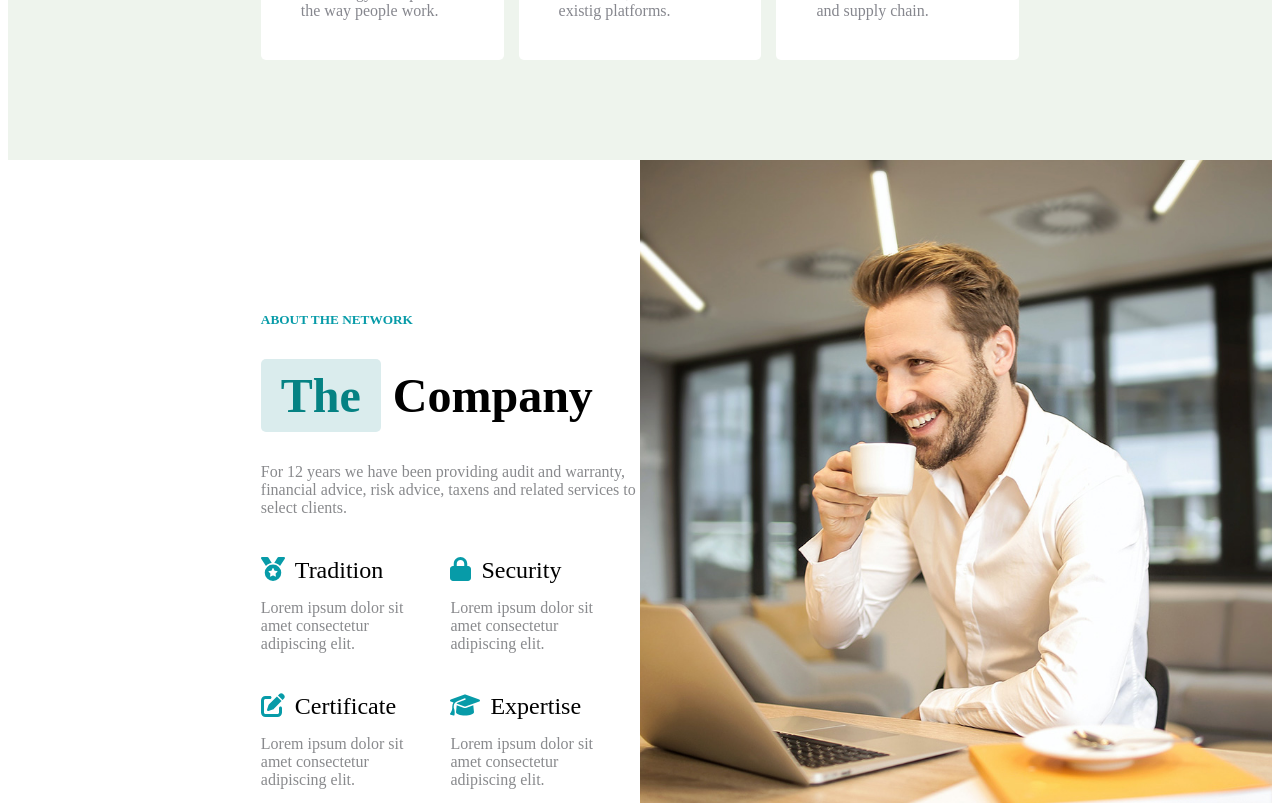
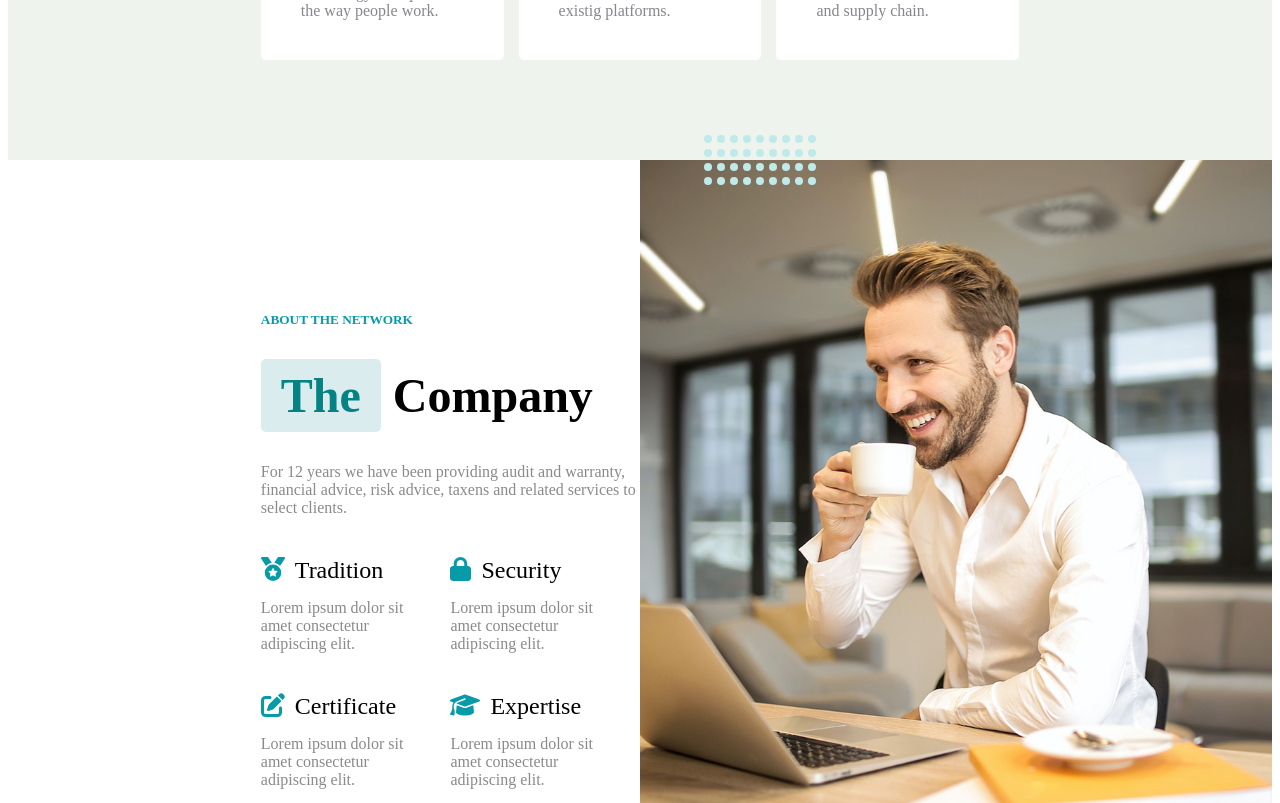
Before and after one commit to Maino24/proj-html-vuejs, a Vue app: page / in a window 1280 px wide. Shown: the part 1180-1983 px from the top of the page. Built offline with nearby package versions, Linux system fonts and the light colour scheme.

Commit message:
. tra section

```diff
--- a/src/components/HeaderComp.vue
+++ b/src/components/HeaderComp.vue
@@ -17,13 +17,11 @@
     <div id="containerHeaderBottom">
       <div class="containerContent">
         <img id="logoH" src="../assets/logo-light.png" alt="">
-
         <div class="contaierLista">
           <HeaderBottom
             v-for="(elem, index) in headerMenu"
             :key="index"
             :headerMenu='elem'/>
-
         <button class="buttonGet">GET IN TOUCH</button>
         </div>
       </div>
@@ -79,7 +77,6 @@ export default {
     margin: auto;
     justify-content: space-between;
     padding: 15px 0;
-
   }
   .contattiRight{
     display: flex;
@@ -90,22 +87,17 @@ export default {
     padding-right: 10px;
     padding-left: 10px;
   }
-
 }
 
 #containerHeaderBottom{
-  //height: 600px;
   background: rgba(0,0,0,0.7)url(../assets/hero-image.png);
   background-size: cover;
   background-repeat: no-repeat;
   background-position: bottom;
-  //filter: brightness(80%);
   background-blend-mode: darken;
-
   .imgTitle{
     padding-bottom: 10px;
   }
-
   .containerContent{
     width: 60%;
     margin: auto;
@@ -121,16 +113,12 @@ export default {
       border-radius: 5px;
     }
   }
-
   #logoH{
     width: 150px;
-    //border: 2px solid black;
   }
-
   .contaierLista{
     display: flex;
     flex-direction: row;
-
     padding-left: 100px;
   }
   .containerInferiore{
@@ -150,11 +138,11 @@ export default {
       background: rgba(5, 130, 131, 0.2);
       padding: 5px;
     }
-
     .parag{
       padding: 0 140px;
       padding-bottom: 40px;
       font-size: 1.2rem;
+      color: rgba(165, 167, 179, 1);
     }
     .buttonRead{
       color: white;
@@ -168,14 +156,12 @@ export default {
       background-color: rgba(5, 130, 131, 1);
       //padding: 15px 20px;
       border-radius: 5px;
-
     }
     h1{
       font-size: 5rem;
       font-weight: bold;
     }
   }
-
 }
 
 
--- a/src/components/MainComp.vue
+++ b/src/components/MainComp.vue
@@ -14,6 +14,23 @@
     <!--- SEC. DUE -->
 
     <div class="backgroundSecDue">
+
+      <!--- PALLINI TRA SECTION -->
+      <div class="containerPallini">
+        <div class="iconFirstRow">
+          <div v-for="elem, index in 9" :key="index"><i class="icona" :class="`${iconaImg.icone}`"></i></div>
+        </div>
+        <div class="iconFirstRow">
+          <div v-for="elem, index in 9" :key="index"><i class="icona" :class="`${iconaImg.icone}`"></i></div>
+        </div>
+        <div class="iconFirstRow">
+          <div v-for="elem, index in 9" :key="index"><i class="icona" :class="`${iconaImg.icone}`"></i></div>
+        </div>
+        <div class="iconFirstRow">
+          <div v-for="elem, index in 9" :key="index"><i class="icona" :class="`${iconaImg.icone}`"></i></div>
+        </div>
+      </div>
+
         <div class="colonnaSinistra">
           <div class="widthSinistra">
             <h5 class="our">ABOUT THE NETWORK</h5>
@@ -137,6 +154,11 @@ export default {
           {name: 'Certificate', paragrafo: 'Lorem ipsum dolor sit amet consectetur adipiscing elit.', icona: 'fa-solid fa-pen-to-square'},
           {name: 'Expertise', paragrafo: 'Lorem ipsum dolor sit amet consectetur adipiscing elit.', icona: 'fa-solid fa-graduation-cap'}
        ],
+
+        iconaImg: {
+          icone: 'fa-solid fa-circle'
+        },
+
        arraySecTre:[
           {name: 'Audit', paragrafo: 'Lorem ipsum dolor sit amet consectetur adipiscing elit.', icona: 'fa-solid fa-computer'},
           {name: 'Financial Advisory', paragrafo: 'Lorem ipsum dolor sit amet consectetur adipiscing elit.', icona: 'fa-solid fa-briefcase'},
@@ -204,6 +226,22 @@ export default {
     display: flex;
     margin: auto;
     justify-content: end;
+    .containerPallini{
+      position: relative;
+      bottom: 30px;
+      left: 70vh;
+
+    }
+    .iconFirstRow{
+      display: flex;
+      color: #C0E9E9;
+      font-size: 0.5rem;
+      //border: 1px solid black;
+    }
+    .icona{
+      padding-right: 5px;
+      padding-top: 5px;
+    }
     .colonnaSinistra{
       width: 30%;
       text-align: left;
--- a/src/components/SecCinqueComp.vue
+++ b/src/components/SecCinqueComp.vue
@@ -91,16 +91,14 @@
       color: white;
       border-radius: 15px;
       .parag{
-        padding: 20px;
-        padding-top: 70%;
+        padding: 0 20px;
+        padding-top: 200px;
         font-size: 1.5rem;
         text-align: center;
-
       }
-      .paragHover{
+      /*.paragHover{
         display: none;
-      }
-
+      }*/
       }
       .cardSecCinque1:hover{
         background: rgba(0,0,0,0.5)url(../assets/images/news-1.jpg);
@@ -109,22 +107,21 @@
         background-repeat: no-repeat;
         filter: blur(0px);
         -webkit-filter: blur(1px);
-        .paragHover{
+        /*.paragHover{
           display: bolck;
           font-size: 1rem;
           color: white;
+        }*/
+          .parag{
+          padding: 0 20px;
+          padding-top: 130px;
+          font-size: 1.5rem;
+          text-align: center;
+        }
+      }
 
 
-        }
-        .parag{
-        padding: 20px;
-        padding-top: 50%;
-        font-size: 1.5rem;
-        text-align: center;
 
-      }
-
-      }
       .cardSecCinque2{
       height: 300px;
       background: rgba(0,0,0,0.5)url(../assets/images/news-2.jpg);
@@ -138,11 +135,28 @@
         .parag{
           padding: 20px;
           //padding-top: 180px;
-        padding-top: 60%;
+          padding-top: 150px;
           font-size: 1.5rem;
           text-align: center;
         }
       }
+      .cardSecCinque2:hover{
+      height: 300px;
+      background: rgba(0,0,0,0.5)url(../assets/images/news-2.jpg);
+      background-blend-mode: darken;
+        background-size: cover;
+        background-repeat: no-repeat;
+        filter: blur(0px);
+        -webkit-filter: blur(1px);
+        .parag{
+          padding: 0 20px;
+          padding-top: 100px;
+          font-size: 1.5rem;
+          text-align: center;
+        }
+        }
+
+
       .cardSecCinque3{
       height: 300px;
       background: rgba(0,0,0,0.5)url(../assets/images/news-3.jpg);
@@ -153,9 +167,25 @@
       color: white;
       border-radius: 15px;
       .parag{
-        padding: 20px;
-        //padding-top: 200px;
-        padding-top: 70%;
+        padding: 0 20px;
+        padding-top: 200px;
+        //padding-top: 70%;
+        font-size: 1.5rem;
+        text-align: center;
+      }
+      }
+      .cardSecCinque3:hover{
+      height: 300px;
+      background: rgba(0,0,0,0.5)url(../assets/images/news-3.jpg);
+      background-blend-mode: darken;
+        background-size: cover;
+        background-repeat: no-repeat;
+        filter: blur(0px);
+        -webkit-filter: blur(1px);
+      .parag{
+        padding: 0 20px;
+        padding-top: 130px;
+        //padding-top: 50%;
         font-size: 1.5rem;
         text-align: center;
       }
```
Lines whose indentation alone changed are shown as unchanged.
